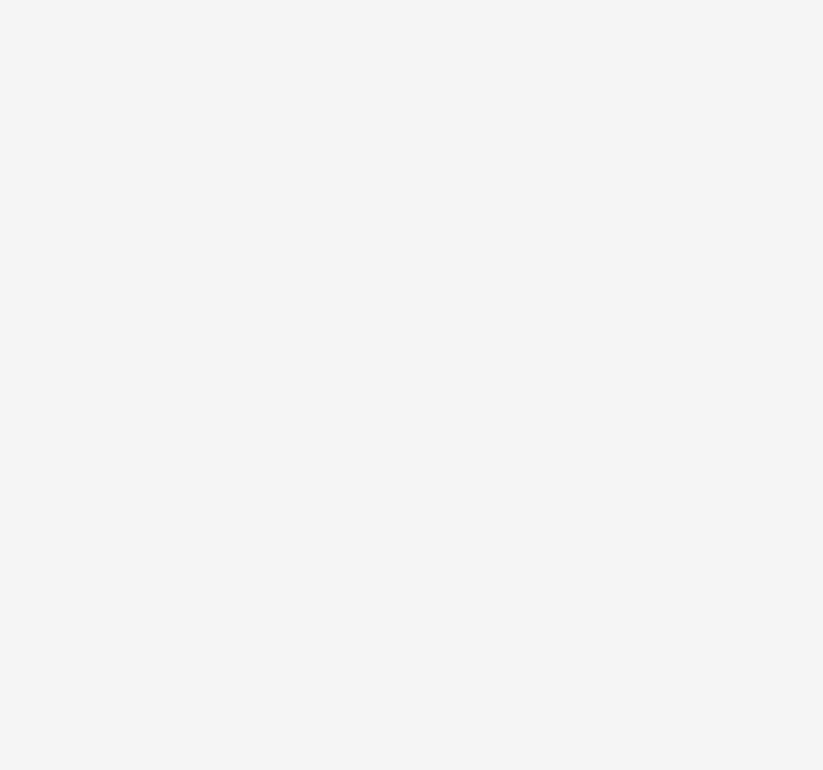
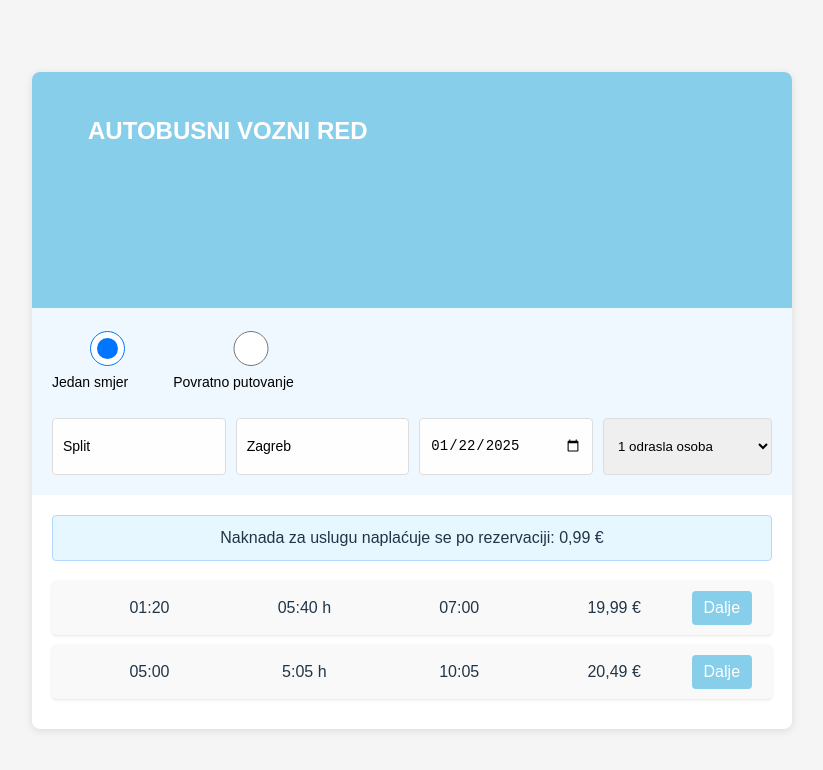
Before and after one commit to KristinaBilonic/upi-projekt, a React (Vite) app in the folder projekt/: page /povratno in a window 1280 px wide. Before the commit this address had no page. Shown: the top 770 px of the page, without its empty margins (228-1051 px from the left). Built offline with nearby package versions, Linux system fonts and the light colour scheme.

Commit message:
dodane putanje za signup i odabir voznje

```diff
--- a/projekt/src/App.jsx
+++ b/projekt/src/App.jsx
@@ -16,6 +16,9 @@ function App() {
           <Route path="/" element={<Login />} />
           {/* Home route renders Home.jsx */}
           <Route path="/home" element={<Home />} />
+          <Route path="/signup" element={<SignUp />} />
+          <Route path="/jedansmjer" element={<JedanSmjer />} />
+          <Route path="/povratno" element={<Povratno />} />
         </Routes>
       </Router>
     </div>
```
